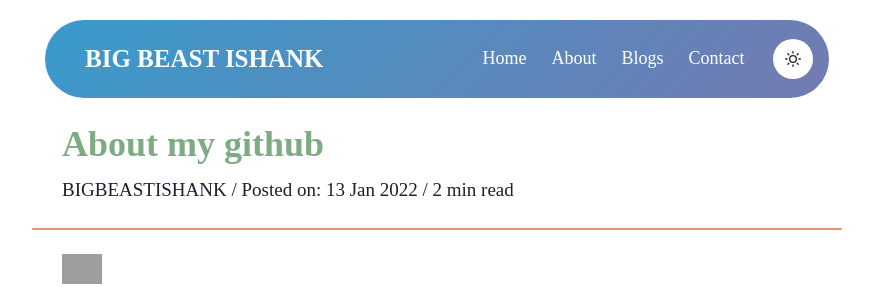
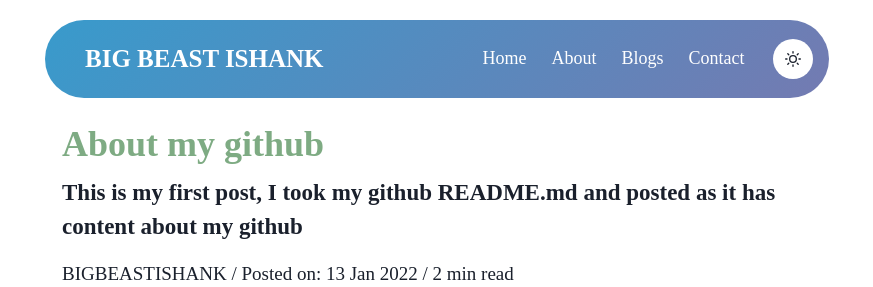
Before and after one commit to BIGBEASTISHANK/bigbeastishank.com, a Next.js app: page /blog/1-first-post in a window 1280 px wide. Shown: the top 287 px of the page, without its empty margins (203-1076 px from the left). Built offline with nearby package versions, Linux system fonts and the light colour scheme; grey boxes are pictures that could not be loaded; a web font is replaced by a local one.

Commit message:
edited slug for blog post

```diff
--- a/src/pages/blog/[slug].jsx
+++ b/src/pages/blog/[slug].jsx
@@ -6,7 +6,7 @@ import Link from 'next/link'
 import { Box, Center, Heading, Text, Skeleton } from '@chakra-ui/react'
 
 export default function BlogPost({
-    frontmatter: { title, date, author, read_time },
+    frontmatter: { title, date, description, author, read_time },
     slug,
     content,
 }) {
@@ -22,6 +22,12 @@ export default function BlogPost({
                 </Heading>
 
                 <Text className="description"
+                    fontSize={{ xl: '23px', lg: '18px', md: '16px', sm: '14px', base: '11px' }} fontWeight="700"
+                    mb={{ lg: '15px', base: '10px' }}>
+                    {description}
+                </Text>
+
+                <Text className="head-footer"
                     fontSize={{ xl: '19px', lg: '14px', md: '12px', sm: '10px', base: '7px' }}
                     mb={{ lg: '15px', base: '10px' }}>
                     {author} / {date} / {read_time} read
--- a/src/pages/blog/posts/1-first-post.mdx
+++ b/src/pages/blog/posts/1-first-post.mdx
@@ -42,7 +42,6 @@ I am Ishank aka BIG BEAST ISHANK, a self-taught Developer, who loves programming
 <img height="10px" width='33px' src="https://raw.githubusercontent.com/github/explore/80688e429a7d4ef2fca1e82350fe8e3517d3494d/topics/nodejs/nodejs.png"></div> <br />
 
 <br/>
-<br/>
 
 ### Most Used Languages & Overall Stats
 
```
